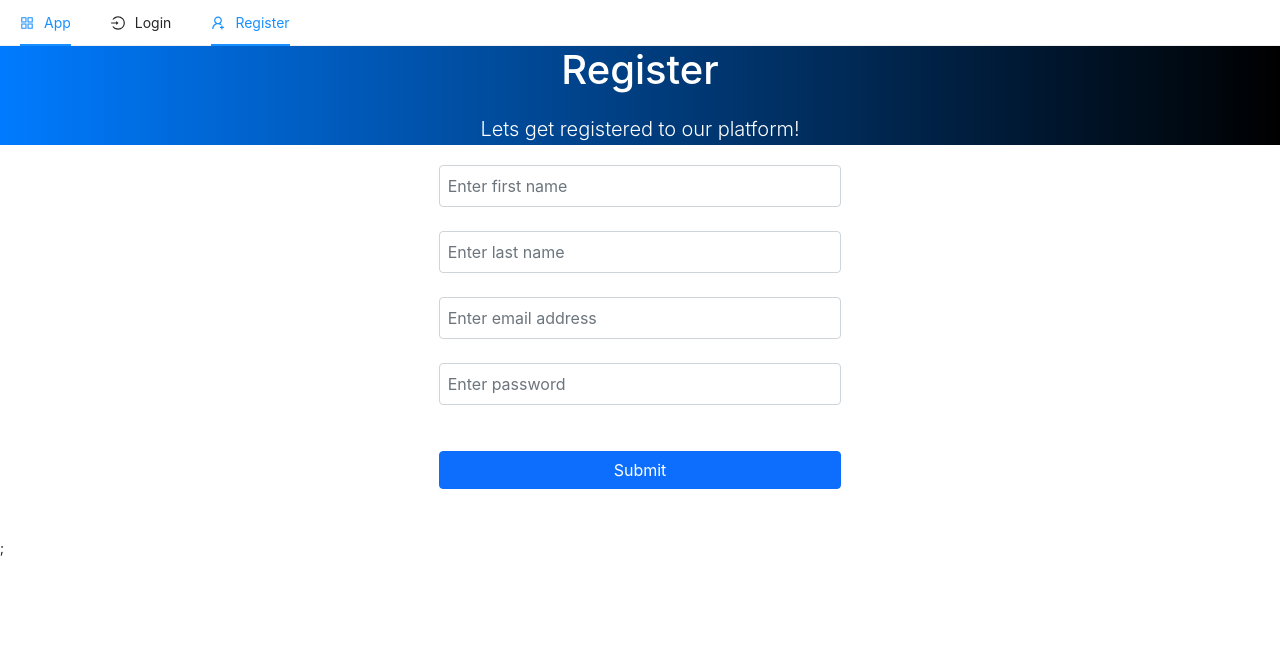
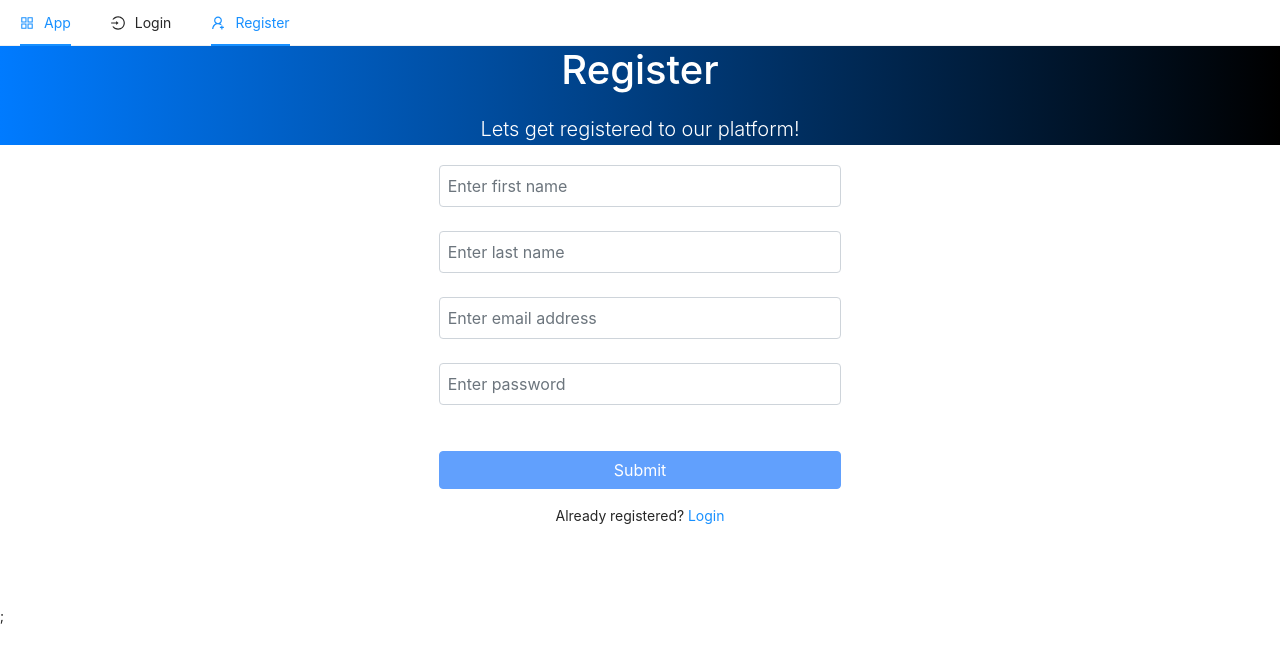
Before and after one commit to surajkarki66/initdemy-authentication-PENN-Stack, a Next.js app in the folder client/: page /register in a window 1280 px wide. Shown: the top 662 px of the page. Built offline with nearby package versions, Linux system fonts and the light colour scheme; no server answers.

Commit message:
Redirect after register

```diff
--- a/client/pages/register.tsx
+++ b/client/pages/register.tsx
@@ -1,5 +1,9 @@
 import { useState, SyntheticEvent } from "react";
+import { toast } from "react-toastify";
+import { SyncOutlined } from "@ant-design/icons";
+import Link from "next/link";
 import type { NextPage } from "next";
+import { useRouter } from "next/router";
 
 import Axios from "../axios-url";
 
@@ -8,16 +12,28 @@ const Register: NextPage = () => {
   const [lastName, setLastName] = useState("");
   const [email, setEmail] = useState("");
   const [password, setPassword] = useState("");
+  const [loading, setLoading] = useState(false);
+  const router = useRouter();
 
   const handleSubmit = async (e: SyntheticEvent) => {
     e.preventDefault();
-    const { data } = await Axios.post(`/api/users/register`, {
-      firstName,
-      lastName,
-      email,
-      password,
-    });
-    console.log("REGISTERED RESPONSE", data);
+    try {
+      setLoading(true);
+      const { data } = await Axios.post(`/users/register`, {
+        firstName,
+        lastName,
+        email,
+        password,
+      });
+      if (data) {
+        toast.success("Registration successful. Please login.");
+        setLoading(false);
+        router.push("/login");
+      }
+    } catch (error: any) {
+      toast.error(error.response.data.data.error);
+      setLoading(false);
+    }
   };
   return (
     <>
@@ -61,11 +77,23 @@ const Register: NextPage = () => {
           />
           <br />
           <div className="d-grid gap-2">
-            <button className="btn btn-primary" type="submit">
-              Submit
+            <button
+              className="btn btn-primary"
+              type="submit"
+              disabled={
+                !firstName || !lastName || !email || !password || loading
+              }
+            >
+              {loading ? <SyncOutlined spin /> : "Submit"}
             </button>
           </div>
         </form>
+        <p className="text-center p-3">
+          Already registered?{" "}
+          <Link href="/login">
+            <a>Login</a>
+          </Link>
+        </p>
       </div>
     </>
   );
```
